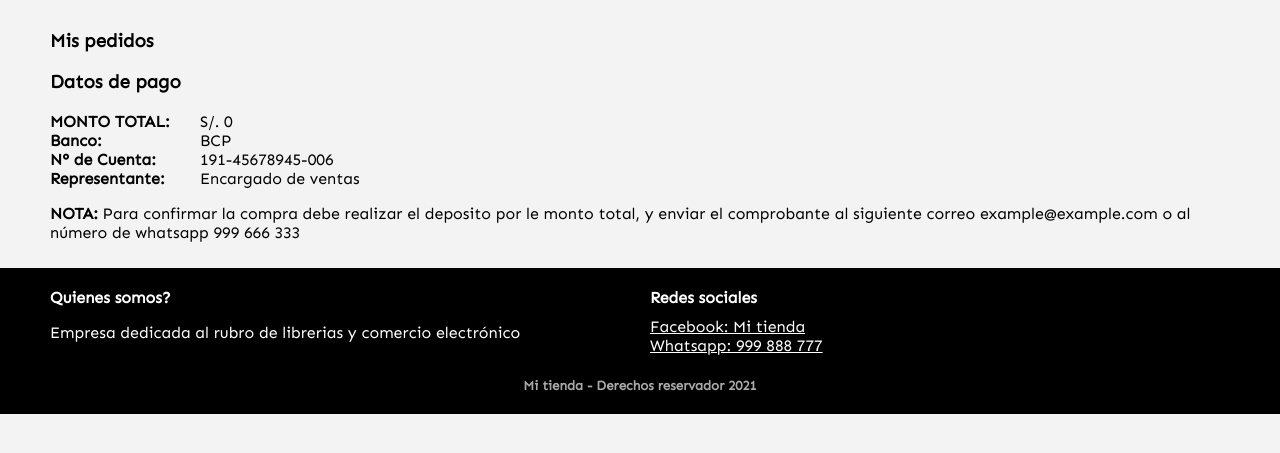
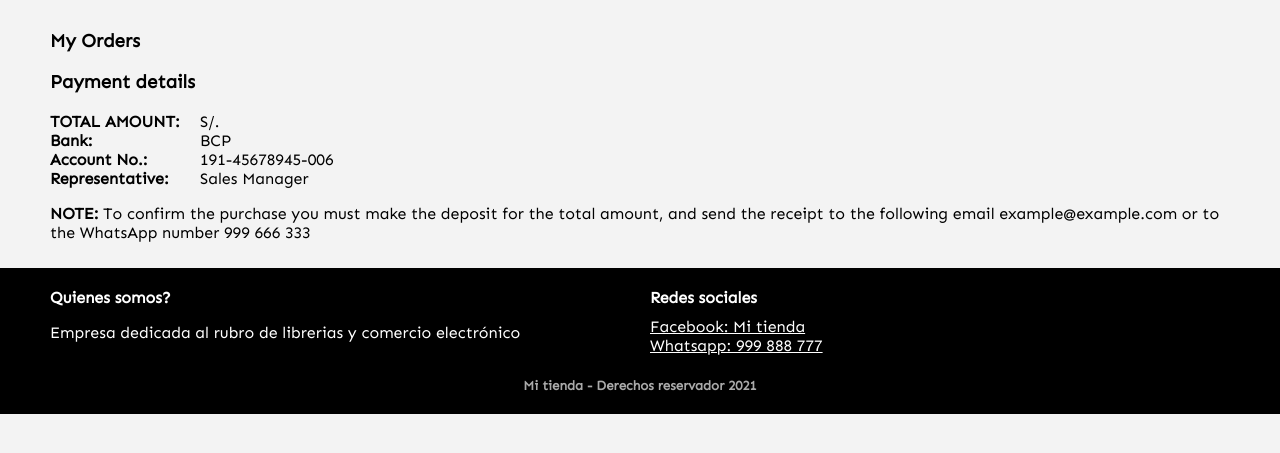
Before and after one commit to ntchuyen07/e-commerce-php, a PHP site: page /pedido.php in a window 1280 px wide. Shown: the part 60-513 px from the top of the page. Run offline with PHP 8.4, Linux system fonts and the light colour scheme; a user stored in the database is signed in; data comes from the database, SQL or seed files in the repository; both versions use the stored data as it was after the commit; data that the repository does not hold is empty.

Commit message:
convert english

```diff
--- a/busqueda.php
+++ b/busqueda.php
@@ -4,7 +4,7 @@
 <!DOCTYPE html>
 <html>
 <head>
-	<title>Mi sistema E-Commerce</title>
+	<title>E-Commerce</title>
 	<meta charset="utf-8">
 	<meta name="viewport" content="width=device-width,initial-scale=1.0">
 	<script type="text/javascript" src="js/jquery-3.4.1.min.js"></script>
@@ -16,7 +16,7 @@
 	<?php include("layouts/_main-header.php"); ?>
 	<div class="main-content">
 		<div class="content-page">
-			<div class="title-section">Resultados para <strong>"<?php echo $_GET['text']; ?>"</strong></div>
+			<div class="title-section">Results for <strong>"<?php echo $_GET['text']; ?>"</strong></div>
 			<div class="products-list" id="space-list">
 			</div>
 		</div>
--- a/carrito.php
+++ b/carrito.php
@@ -7,7 +7,7 @@
 <!DOCTYPE html>
 <html>
 <head>
-	<title>Mi sistema E-Commerce</title>
+	<title>E-Commerce</title>
 	<meta charset="utf-8">
 	<meta name="viewport" content="width=device-width,initial-scale=1.0">
 	<script type="text/javascript" src="js/jquery-3.4.1.min.js"></script>
@@ -19,14 +19,14 @@
 	<?php include("layouts/_main-header.php"); ?>
 	<div class="main-content">
 		<div class="content-page">
-			<h3>Mi carrito</h3>
+			<h3>My Cart</h3>
 			<div class="body-pedidos" id="space-list">
 			</div>
 			<input class="ipt-procom" type="text" id="dirusu" placeholder="Dirección">
 			<br>
 			<input class="ipt-procom" type="text" id="telusu" placeholder="Celular">
 			<br>
-			<h4>Tipos de pago</h4>
+			<h4>Type of payment</h4>
 			<div class="metodo-pago">
 				<input type="radio" name="tipopago" value="1" id="tipo1">
 				<label for="tipo1">Pago por transferencia</label>
--- a/historial.php
+++ b/historial.php
@@ -4,7 +4,7 @@
 <!DOCTYPE html>
 <html>
 <head>
-	<title>Mi sistema E-Commerce</title>
+	<title>E-Commerce</title>
 	<meta charset="utf-8">
 	<meta name="viewport" content="width=device-width,initial-scale=1.0">
 	<script type="text/javascript" src="js/jquery-3.4.1.min.js"></script>
@@ -16,7 +16,7 @@
 	<?php include("layouts/_main-header.php"); ?>
 	<div class="main-content">
 		<div class="content-page">
-			<div class="title-section">Mis compras realizadas</div>
+			<div class="title-section">My purchases made</div>
 			<div class="products-list" id="space-list">
 			</div>
 		</div>
--- a/index.php
+++ b/index.php
@@ -4,7 +4,7 @@
 <!DOCTYPE html>
 <html>
 <head>
-	<title>Mi sistema E-Commerce</title>
+	<title>E-Commerce</title>
 	<meta charset="utf-8">
 	<meta name="viewport" content="width=device-width,initial-scale=1.0">
 	<script type="text/javascript" src="js/jquery-3.4.1.min.js"></script>
@@ -16,7 +16,7 @@
 	<?php include("layouts/_main-header.php"); ?>
 	<div class="main-content">
 		<div class="content-page">
-			<div class="title-section">Choose product:</div>
+			<div class="title-section">List product:</div>
 			<div class="products-list" id="space-list">
 			</div>
 		</div>
--- a/layouts/_main-header.php
+++ b/layouts/_main-header.php
@@ -41,22 +41,22 @@
 	<ul>
 		<li>
 			<a href="carrito.php">
-				<div class="menu-opcion">Carrito</div>
+				<div class="menu-opcion">Cart</div>
 			</a>
 		</li>
 		<li>
 			<a href="historial.php">
-				<div class="menu-opcion">Historial de compras</div>
+				<div class="menu-opcion">History</div>
 			</a>
 		</li>
 		<li>
 			<a href="pedido.php">
-				<div class="menu-opcion">Pedidos por pagar</div>
+				<div class="menu-opcion">Unpaid order</div>
 			</a>
 		</li>
 		<li>
 			<a href="_logout.php">
-				<div class="menu-opcion">Salir</div>
+				<div class="menu-opcion">Logout</div>
 			</a>
 		</li>
 	</ul>
@@ -66,12 +66,12 @@
 	<ul>
 		<li>
 			<a href="login.php">
-				<div class="menu-opcion">Iniciar sessión</div>
+				<div class="menu-opcion">Login</div>
 			</a>
 		</li>
 		<li>
 			<a href="carrito.php">
-				<div class="menu-opcion">Carrito</div>
+				<div class="menu-opcion">Cart</div>
 			</a>
 		</li>
 	</ul>
--- a/pedido.php
+++ b/pedido.php
@@ -7,7 +7,7 @@
 <!DOCTYPE html>
 <html>
 <head>
-	<title>Mi sistema E-Commerce</title>
+	<title>E-Commerce</title>
 	<meta charset="utf-8">
 	<meta name="viewport" content="width=device-width,initial-scale=1.0">
 	<script type="text/javascript" src="js/jquery-3.4.1.min.js"></script>
@@ -19,17 +19,16 @@
 	<?php include("layouts/_main-header.php"); ?>
 	<div class="main-content">
 		<div class="content-page">
-			<h3>Mis pedidos</h3>
+			<h3>My Orders</h3>
 			<div class="body-pedidos" id="space-list">
 			</div>
-			<h3>Datos de pago</h3>
-			<div class="p-line"><div>MONTO TOTAL:</div>S/.&nbsp;<span id="montototal"></span></div>
-			<div class="p-line"><div>Banco:</div>BCP</div>
-			<div class="p-line"><div>N° de Cuenta:</div>191-45678945-006</div>
-			<div class="p-line"><div>Representante:</div>Encargado de ventas</div>
-			<p><b>NOTA:</b> Para confirmar la compra debe realizar el deposito por le monto total, y enviar el comprobante al siguiente correo example@example.com o al número de whatsapp 999 666 333</p>
+			<h3>Payment details</h3>
+			<div class="p-line"><div>TOTAL AMOUNT:</div>S/.&nbsp;<span id="total amount"></span></div>
+			<div class="p-line"><div>Bank:</div>BCP</div>
+			<div class="p-line"><div>Account No.:</div>191-45678945-006</div>
+			<div class="p-line"><div>Representative:</div>Sales Manager</div>
+			<p><b>NOTE:</b> To confirm the purchase you must make the deposit for the total amount, and send the receipt to the following email example@example.com or to the WhatsApp number 999 666 333</p>
 		</div>
-	</div>
 	<?php include("layouts/_footer.php"); ?>
 	<script type="text/javascript" src="js/main-scripts.js"></script>
 	<script type="text/javascript">
```
Also changed, not shown: database.sql (+8 -8 lines), login.php (+11 -11 lines), producto.php (+4 -4 lines), docker-compose.yml (renamed from Docker-compose.yml).
